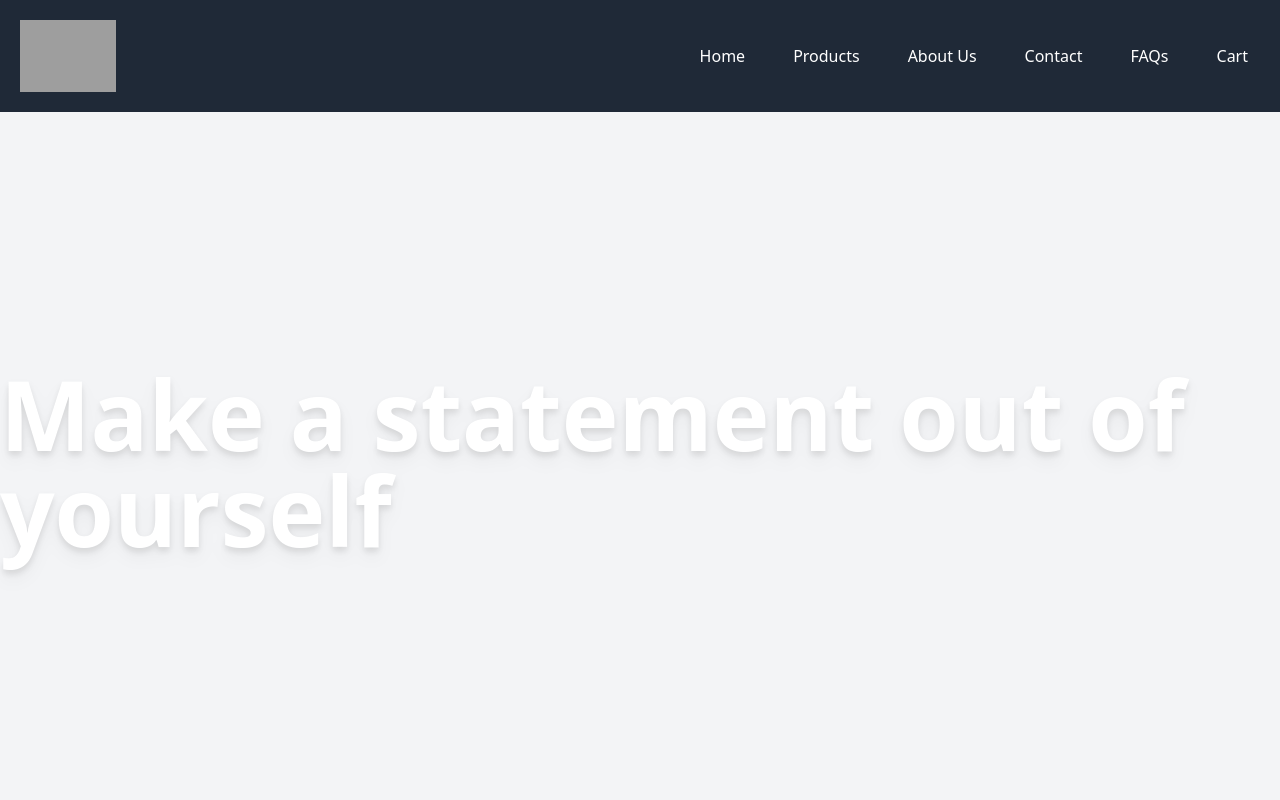
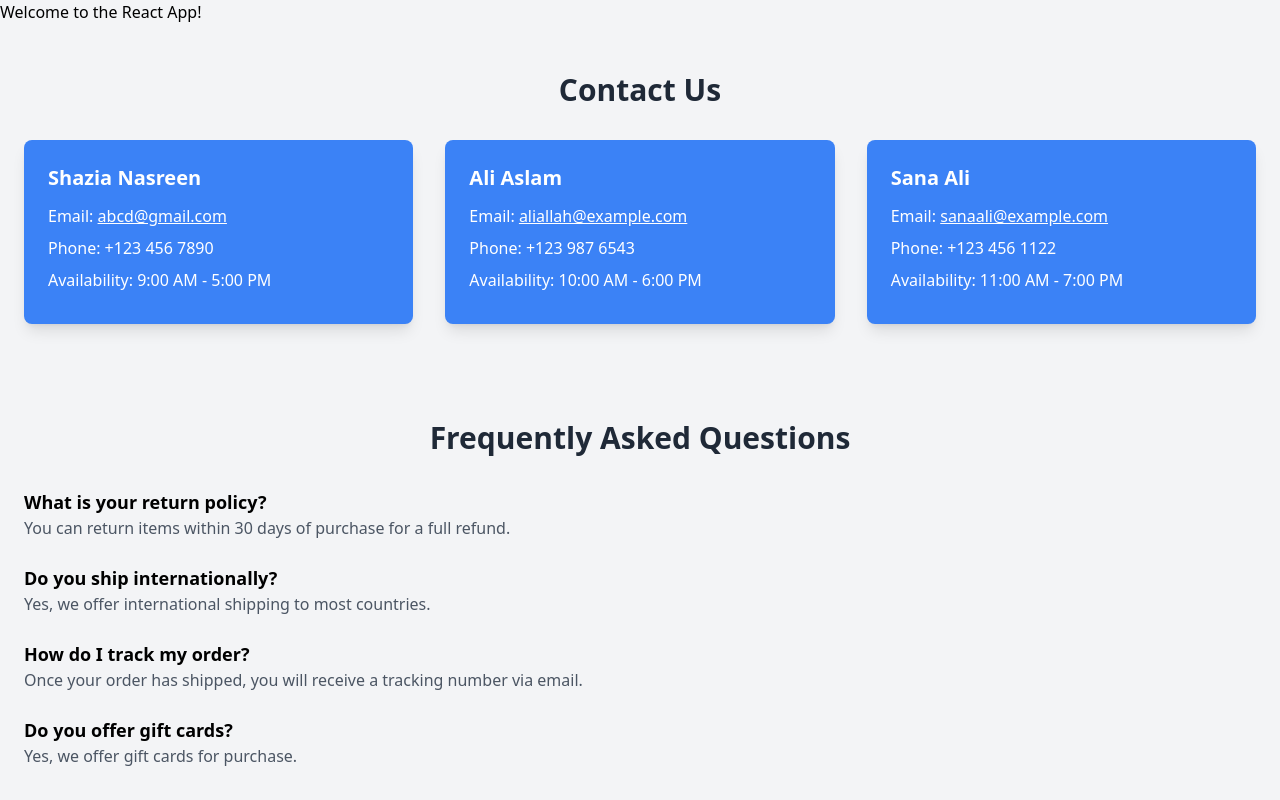
Before and after one commit to SamosTheWiseSage/Agile-project, a React (Create React App) app: page / in a window 1280 px wide. Shown: the top 800 px of the page. Built offline with nearby package versions, Linux system fonts and the light colour scheme; grey boxes are pictures that could not be loaded.

Commit message:
Kinda fixed it can run now
better now it can run but i may have lost track of what i changed gonna try and backtrack and fix this now

```diff
--- a/src/App.js
+++ b/src/App.js
@@ -1,14 +1,12 @@
-import React from "react";
-import Navbar from "./components/Navbar";
-import Contact from "./components/Contact";
-import FAQs from "./components/FAQs";
-import Home from "./components/Home";
+// src/App.js
+import React from 'react';
+import Contact from './components/Contact';
+import FAQs from './components/FAQs';
 
 function App() {
   return (
-    <div>
-      <Navbar />
-      <Home />
+    <div className="App">
+      <h1>Welcome to the React App!</h1>
       <Contact />
       <FAQs />
     </div>
```
Also changed, not shown: src/components/Contact.js (renamed from src/components/ContactCard.js), src/components/FAQs.js (renamed from src/components/FAQItem.js).
